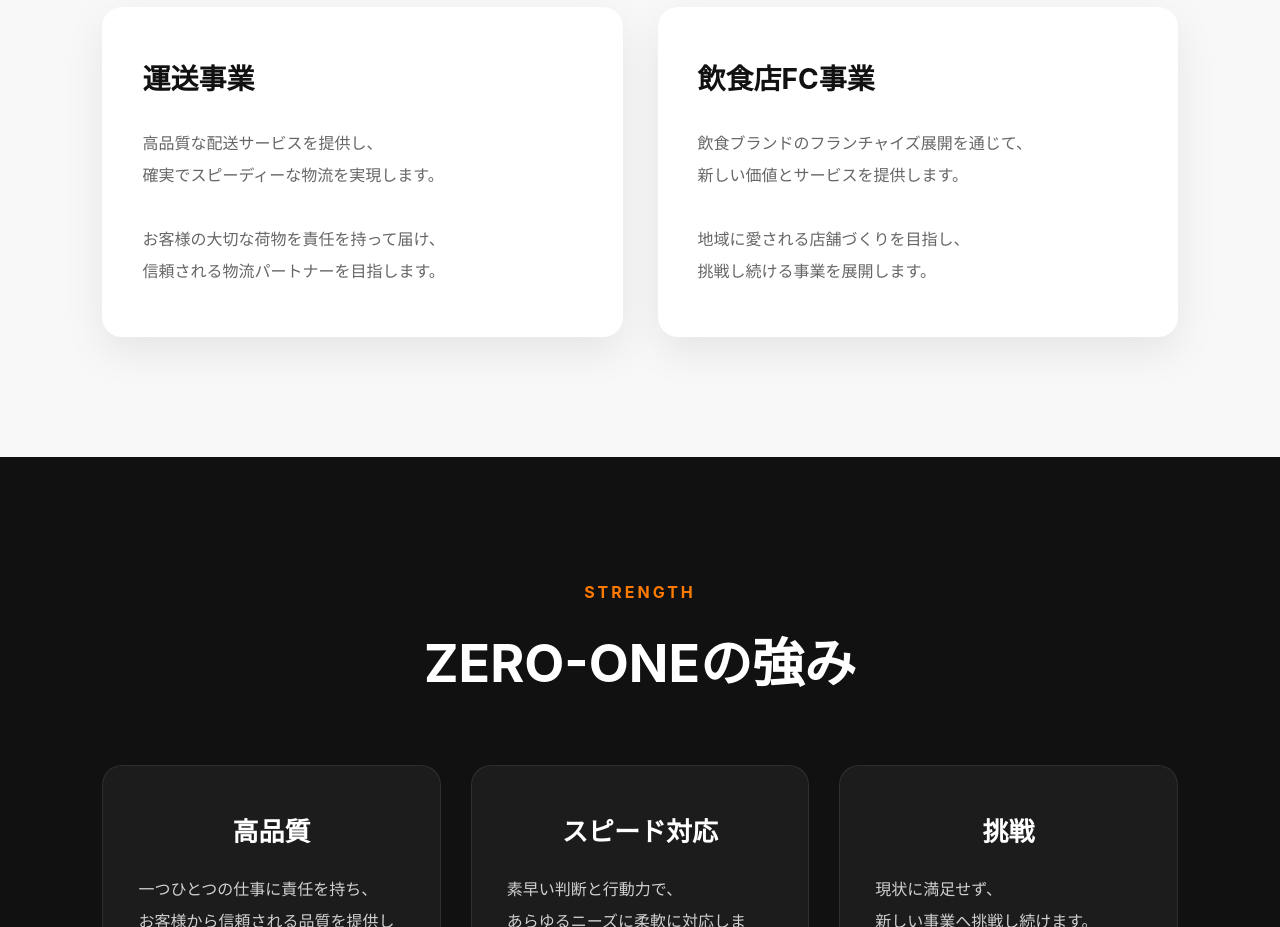
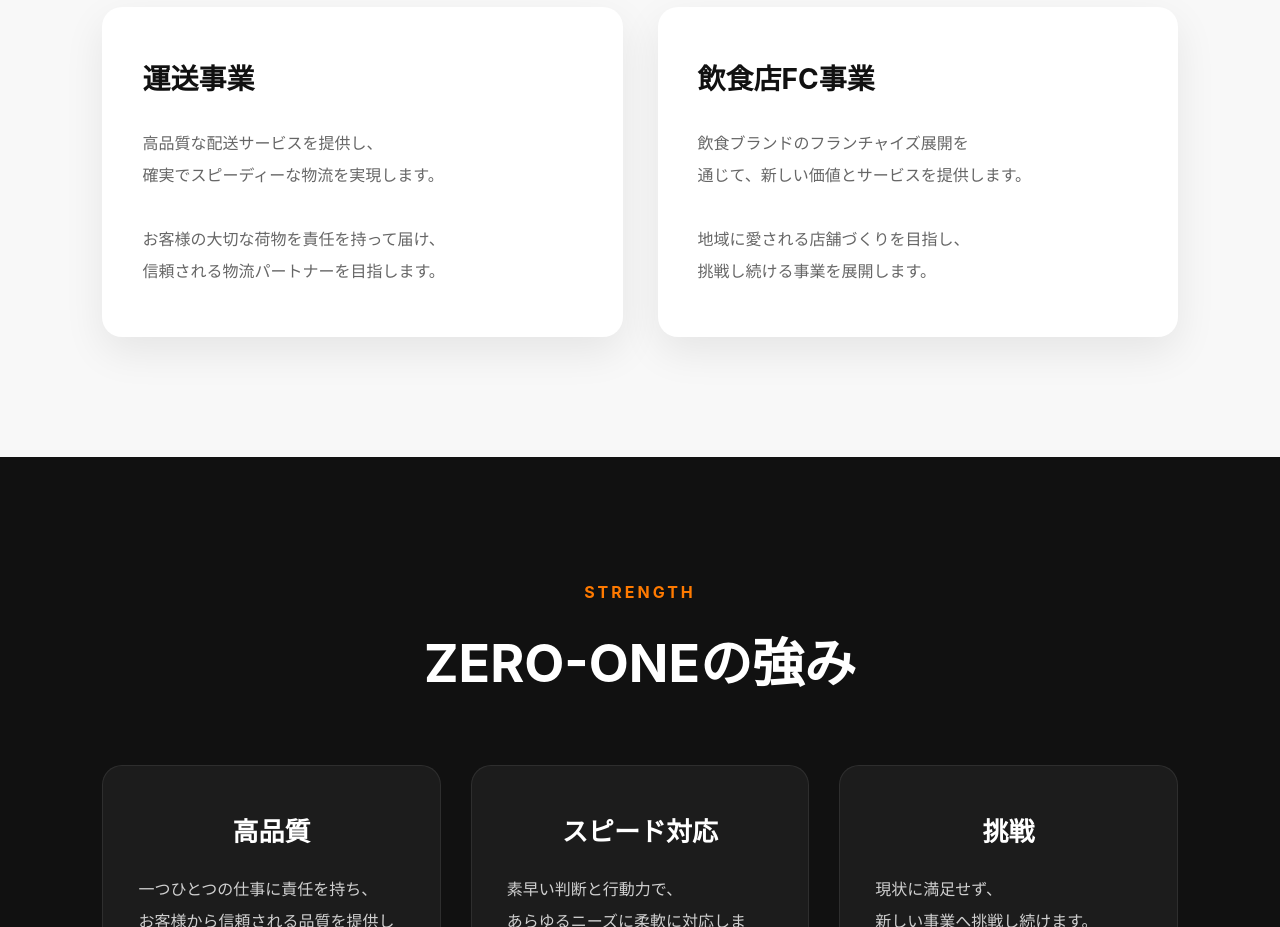
Before and after one commit to PROVIA26/zeroone-website, a React (Vite) app: page / in a window 1280 px wide. Shown: the part 1800-2727 px from the top of the page. Built offline with nearby package versions, Linux system fonts and the light colour scheme.

Commit message:
ホームページデザイン修正

```diff
--- a/src/components/Service.jsx
+++ b/src/components/Service.jsx
@@ -63,9 +63,9 @@
             <h3>飲食店FC事業</h3>
 
             <p>
-              飲食ブランドのフランチャイズ展開を通じて、
+              飲食ブランドのフランチャイズ展開を
               <br />
-              新しい価値とサービスを提供します。
+              通じて、新しい価値とサービスを提供します。
               <br /><br />
               地域に愛される店舗づくりを目指し、
               <br />
```
